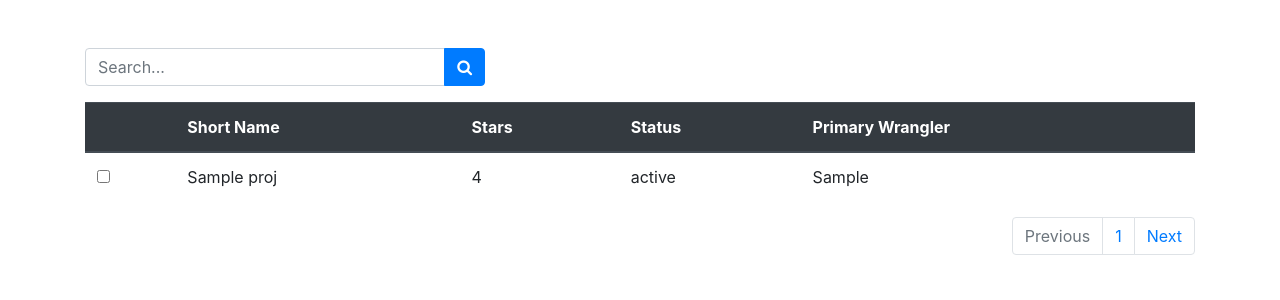
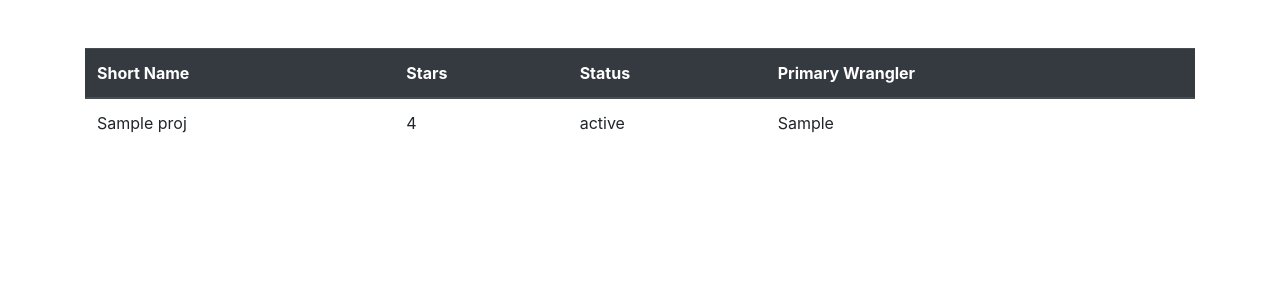
Before and after one commit to gi-kent-content/hca-tuatara, a Django app: template templates/hcat/projectAll_page.html in a window 1280 px wide. Shown: the part 56-356 px from the top of the page. Run offline with Django 3.2, Linux system fonts and the light colour scheme; the template is opened without the code that fills it: most values are stand-ins (such as "Sample title", 1, 10 or a date in 2020); some libraries are stand-ins or nearby versions.

Commit message:
Commented out incomplete features.

```diff
--- a/templates/hcat/projectAll_page.html
+++ b/templates/hcat/projectAll_page.html
@@ -8,17 +8,17 @@
 </head>
 <body>{% block body %}
     <div class="container project_test mt-5">
-        <div class="input-group mb-3" style="width: 400px;">
-            <input type="text" placeholder="Search..." class="form-control">
-            <div class="input-group-append">
-                <button type="submit" class="btn btn-primary"><i class="fa fa-search"></i></button>
-            </div>
-        </div>
+<!--        <div class="input-group mb-3" style="width: 400px;">-->
+<!--            <input type="text" placeholder="Search..." class="form-control">-->
+<!--            <div class="input-group-append">-->
+<!--                <button type="submit" class="btn btn-primary"><i class="fa fa-search"></i></button>-->
+<!--            </div>-->
+<!--        </div>-->
         {% if projects %}
         <table class="table table-hover">
             <thead class="thead-dark">
                 <tr>
-                    <th></th>
+<!--                    <th></th>-->
                     <th>Short Name</th>
                     <th>Stars</th>
                     <th>Status</th>
@@ -28,7 +28,7 @@
             <tbody>
                 {% for proj in projects %}
                 <tr>
-                    <td><input type="checkbox"></td>
+<!--                    <td><input type="checkbox"></td>-->
                     <td data-toggle="popover" title="{{ proj.title }}"
                                 data-content="{{ proj.description|truncatewords:100 }}">{{ proj.short_name|truncatechars:50 }}</td>
                     <td>{{ proj.stars }}</td>
@@ -43,17 +43,17 @@
         {% endif %}
 
         <!-- Will need to build out javascript for finding pages and when to activate and disable navigation-->
-        <nav aria-label="Project list navigation"> <!--This is a description-->
-          <ul class="pagination justify-content-end"> <!--This sets navigation placement-->
-            <li class="page-item disabled">
-              <a class="page-link" href="#" tabindex="-1" aria-disabled="true">Previous</a>
-            </li>
-            <li class="page-item"><a class="page-link" href="#">1</a></li>
-            <li class="page-item">
-              <a class="page-link" href="#">Next</a>
-            </li>
-          </ul>
-        </nav>
+<!--        <nav aria-label="Project list navigation"> &lt;!&ndash;This is a description&ndash;&gt;-->
+<!--          <ul class="pagination justify-content-end"> &lt;!&ndash;This sets navigation placement&ndash;&gt;-->
+<!--            <li class="page-item disabled">-->
+<!--              <a class="page-link" href="#" tabindex="-1" aria-disabled="true">Previous</a>-->
+<!--            </li>-->
+<!--            <li class="page-item"><a class="page-link" href="#">1</a></li>-->
+<!--            <li class="page-item">-->
+<!--              <a class="page-link" href="#">Next</a>-->
+<!--            </li>-->
+<!--          </ul>-->
+<!--        </nav>-->
     </div>
 {% endblock body %}
 </body>
```
